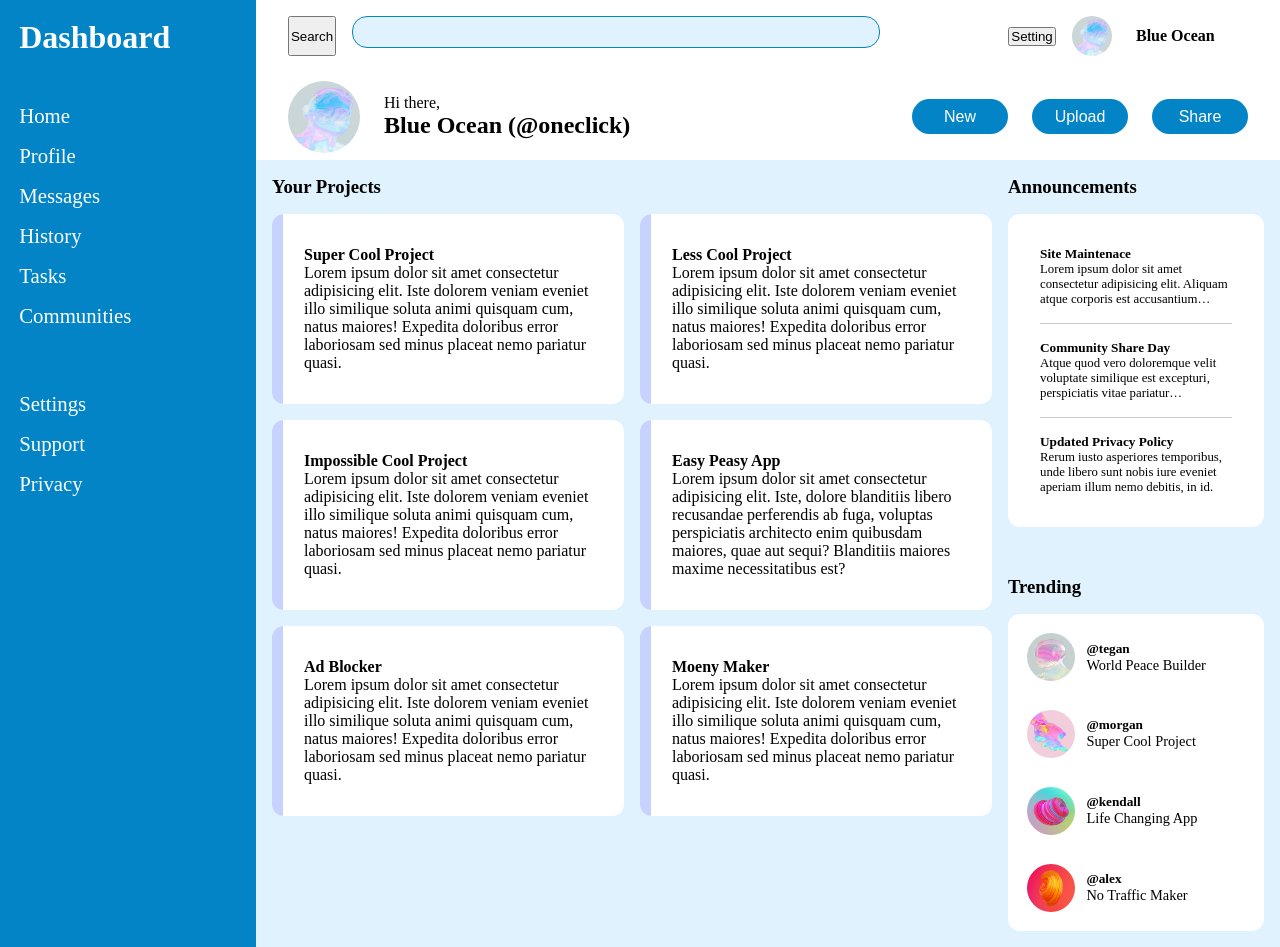
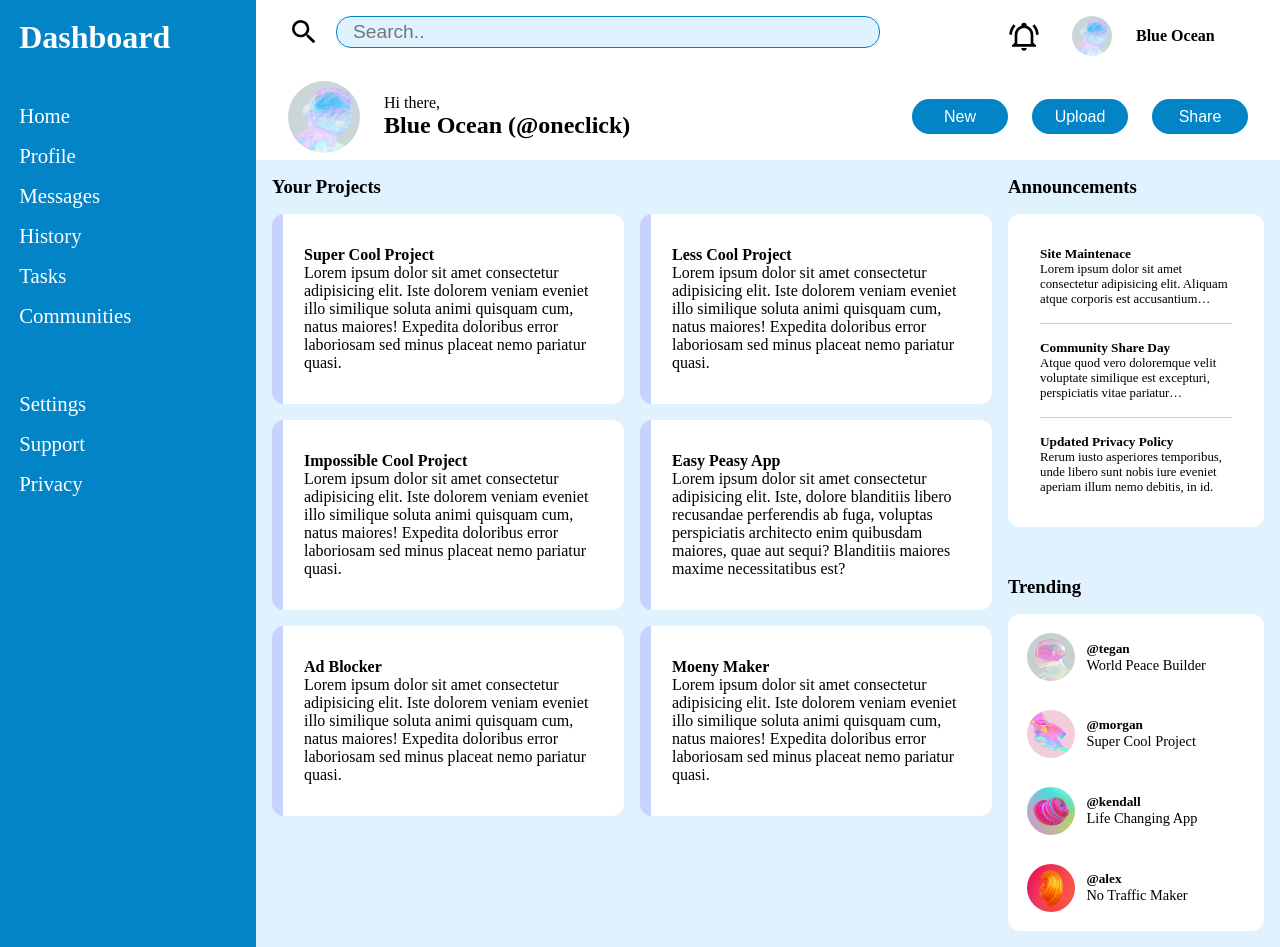
Before and after one commit to weizhixie/odin-admin-dashboard, a plain HTML site: page index.html in a window 1280 px wide. Drawn offline with Linux system fonts and the light colour scheme.

Commit message:
Add icon to header

```diff
--- a/index.html
+++ b/index.html
@@ -50,12 +50,20 @@
 
     <header class="header">
         <div class="search-bar">
-            <button>Search</button>
-            <input type="search" name="search" id="search">
+            <label for="search">
+                <svg class="search-icon" xmlns="http://www.w3.org/2000/svg" viewBox="0 0 24 24">
+                    <path
+                        d="M9.5,3A6.5,6.5 0 0,1 16,9.5C16,11.11 15.41,12.59 14.44,13.73L14.71,14H15.5L20.5,19L19,20.5L14,15.5V14.71L13.73,14.44C12.59,15.41 11.11,16 9.5,16A6.5,6.5 0 0,1 3,9.5A6.5,6.5 0 0,1 9.5,3M9.5,5C7,5 5,7 5,9.5C5,12 7,14 9.5,14C12,14 14,12 14,9.5C14,7 12,5 9.5,5Z" />
+                </svg>
+            </label>
+            <input placeholder="Search.." type="search" name="search" id="search">
         </div>
 
         <div class="user-setting">
-            <button>Setting</button>
+            <svg class="bell-icon" xmlns="http://www.w3.org/2000/svg" viewBox="0 0 24 24">
+                <path
+                    d="M10,21H14A2,2 0 0,1 12,23A2,2 0 0,1 10,21M21,19V20H3V19L5,17V11C5,7.9 7.03,5.17 10,4.29C10,4.19 10,4.1 10,4A2,2 0 0,1 12,2A2,2 0 0,1 14,4C14,4.1 14,4.19 14,4.29C16.97,5.17 19,7.9 19,11V17L21,19M17,11A5,5 0 0,0 12,6A5,5 0 0,0 7,11V18H17V11M19.75,3.19L18.33,4.61C20.04,6.3 21,8.6 21,11H23C23,8.07 21.84,5.25 19.75,3.19M1,11H3C3,8.6 3.96,6.3 5.67,4.61L4.25,3.19C2.16,5.25 1,8.07 1,11Z" />
+            </svg>
             <img class="avatar " src="/images/profile-avatar.jpg" alt="profile avatar">
             <b>Blue Ocean</b>
         </div>
--- a/style.css
+++ b/style.css
@@ -19,6 +19,7 @@ body {
     grid-template-rows: 10rem 1fr;
 }
 
+/******************* Sidebar *****************/
 .sidebar {
     grid-row: 1 / -1;
     padding: 1.2rem;
@@ -54,6 +55,7 @@ body {
     margin-top: 4rem;
 }
 
+/******************* Header *****************/
 .header {
     padding: 1rem 2rem;
     display: grid;
@@ -63,8 +65,18 @@ body {
 
 .search-bar {
     display: grid;
-    grid-template-columns: 3em 1fr;
+    grid-template-columns: 2rem 1fr;
     gap: 1rem;
+}
+
+.search-icon, .bell-icon {
+    width: 2em;
+}
+
+.search-icon:hover, .bell-icon:hover {
+    fill: var(--primary-bg-clr);
+    cursor: pointer;
+    transform: scale(1.2);
 }
 
 #search {
@@ -72,6 +84,8 @@ body {
     height: 2rem;
     background-color: var(--secondary-bg-clr);
     border: 1px solid var(--primary-bg-clr);
+    padding: 0 1rem;
+    font-size: 1.2rem;
 }
 
 .user-setting {
@@ -117,6 +131,7 @@ body {
     font-size: 1rem;
 }
 
+/******************* Main content *****************/
 .main-content {
     background-color: var(--secondary-bg-clr);
     padding: 1rem;
```
Also changed, not shown: images/bell-ring-outline.svg (added), images/magnify.svg (added).
